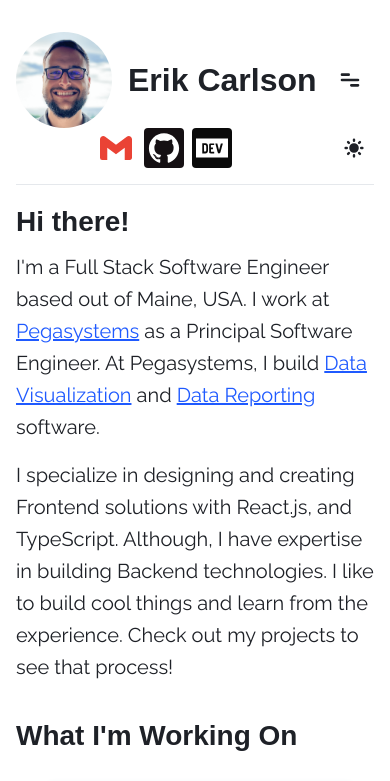
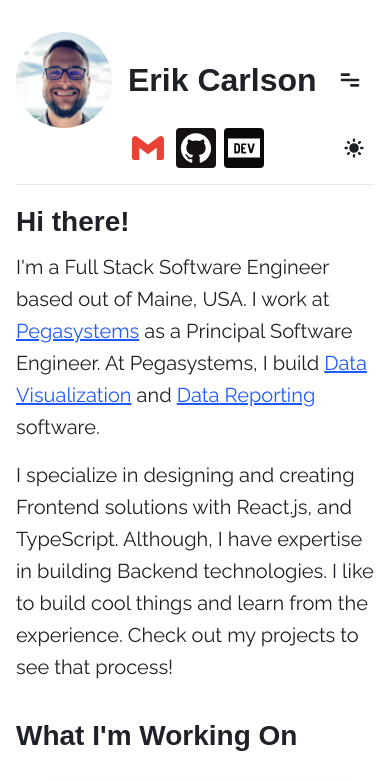
Before and after one commit to carlson-erik/erikcarlson.dev, a Next.js app: page / in a window 390 px wide. Shown: the top 781 px of the page. Built offline with nearby package versions, Linux system fonts and the light colour scheme.

Commit message:
Update mobile breakpoint to 650px. Fix styles to adjust

```diff
--- a/src/components/header/index.tsx
+++ b/src/components/header/index.tsx
@@ -17,7 +17,7 @@
   flex-grow: 1;
   justify-content: flex-end;
 
-  @media only screen and (max-width: 625px) {
+  @media only screen and (max-width: 650px) {
     flex-direction: row;
     justify-content: unset;
   }
@@ -29,7 +29,7 @@
   border-bottom: 1px solid ${(props) => props.theme.colors.borderLine};
   margin-bottom: 1rem;
 
-  @media only screen and (max-width: 625px) {
+  @media only screen and (max-width: 650px) {
     display: flex;
     align-items: center;
     flex-direction: column;
@@ -77,17 +77,17 @@
 
 const NavigationContainer = styled.div<{ $showMobileMenu: boolean }>`
   display: flex;
-  margin-left: 5rem;
+  padding-left: 7rem;
 
   @media only screen and (max-width: 1000px) {
-    margin: 0;
+    padding-left: 7rem;
   }
 
-  @media only screen and (max-width: 625px) {
+  @media only screen and (max-width: 650px) {
     flex-direction: column;
     width: 100%;
     padding-top: 0;
-    padding-left: 5rem;
+    padding-left: 7rem;
   }
 
   @media only screen and (max-width: 350px) {
@@ -112,12 +112,12 @@
   ${(props) =>
     !props.$showMobileMenu
       ? `
-        @media only screen and (max-width: 625px) {
+        @media only screen and (max-width: 650px) {
           display: none;
         }
       `
       : `
-        @media only screen and (max-width: 625px) {
+        @media only screen and (max-width: 650px) {
           flex-direction: column;
           border-top: 1px solid ${props.theme.colors.borderLine};
           border-bottom: 1px solid ${props.theme.colors.borderLine};
@@ -151,7 +151,7 @@
   display: flex;
   align-items: center;
 
-  @media only screen and (max-width: 625px) {
+  @media only screen and (max-width: 650px) {
     flex-grow: 1;
     height: 100%;
     justify-content: flex-end;
@@ -177,7 +177,7 @@
 const MenuIconContainer = styled.div`
   display: none;
 
-  @media only screen and (max-width: 625px) {
+  @media only screen and (max-width: 650px) {
     display: flex;
     padding: 0 0.5rem 0 0.5rem;
   }
--- a/src/components/page-layout.tsx
+++ b/src/components/page-layout.tsx
@@ -12,7 +12,7 @@
   max-width: 1000px;
   padding-bottom: 4rem;
 
-  @media only screen and (max-width: 625px) {
+  @media only screen and (max-width: 650px) {
     padding-right: 0;
     padding-left: 0;
     padding-bottom: 2rem;
--- a/src/components/project-list.tsx
+++ b/src/components/project-list.tsx
@@ -56,7 +56,7 @@
   gap: 0.5rem;
   background-color: ${(props) => props.theme.colors.projectList.background};
 
-  @media only screen and (max-width: 625px) {
+  @media only screen and (max-width: 650px) {
     width: 100%;
     flex-basis: 100%;
   }
```
